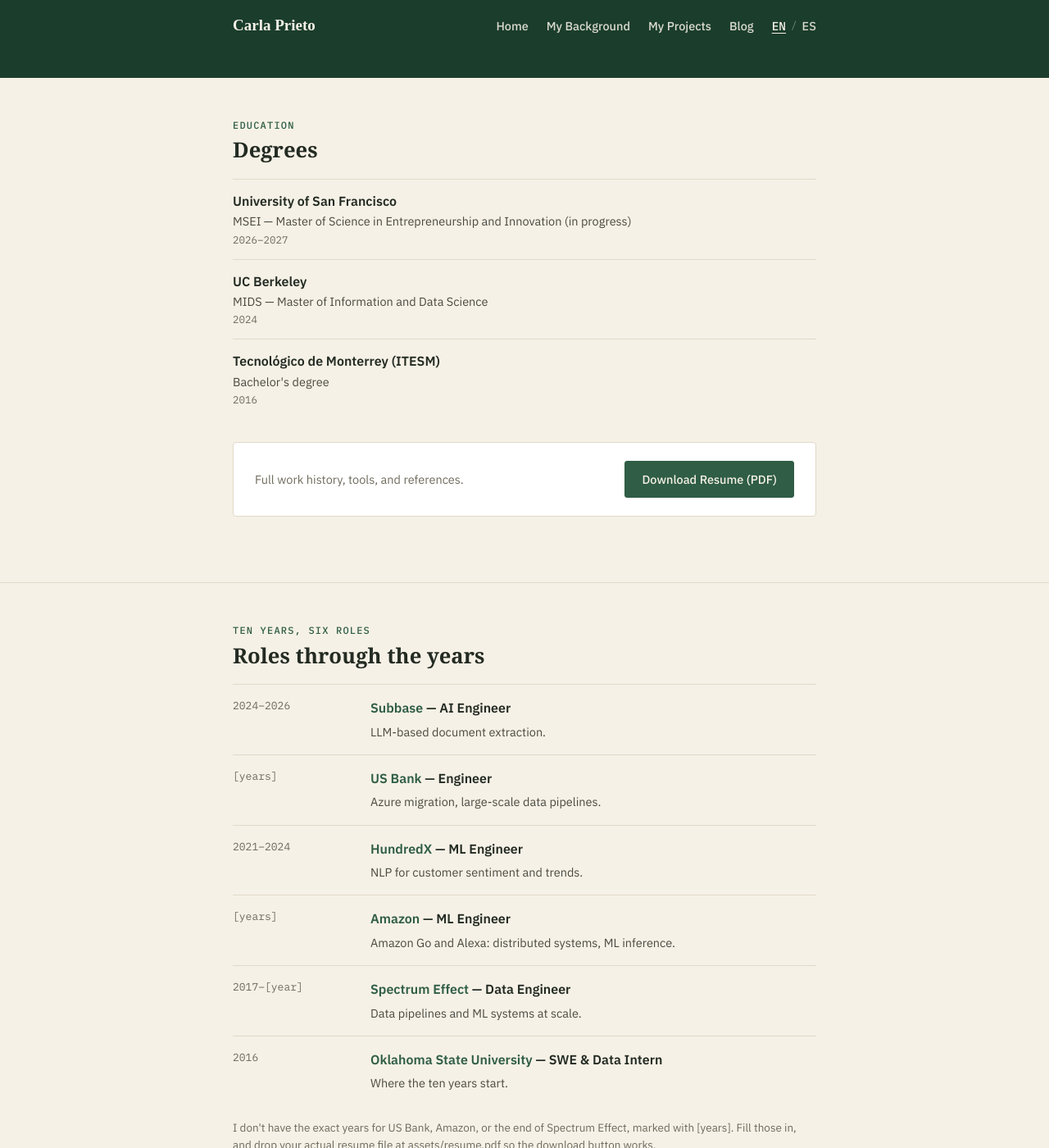
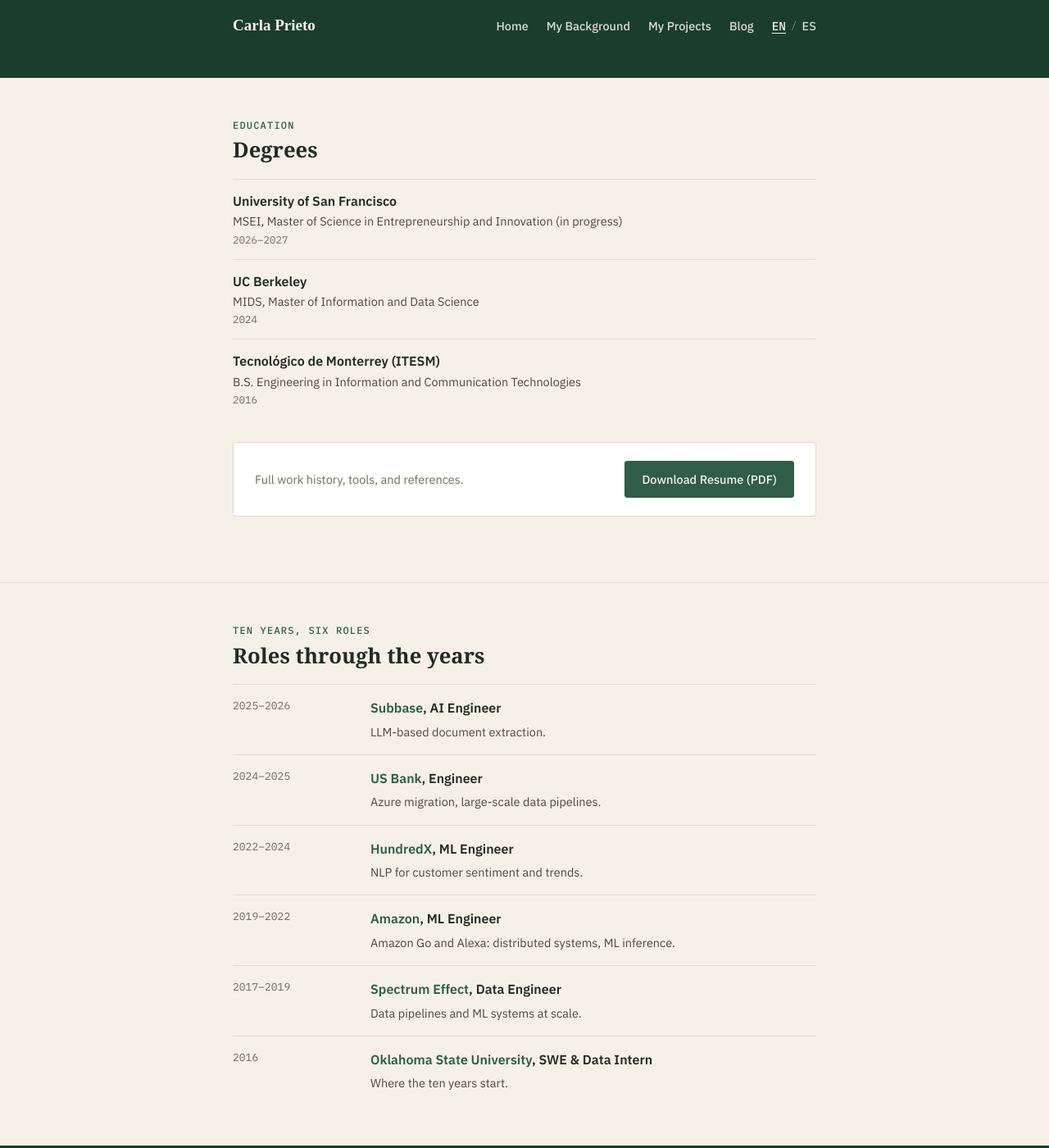
Before and after one commit to Carla08/carlaprieto-com, a Jekyll site: the page built from background.html, in a window 1280 px wide and 1400 px high, scrolled down 205 px. Shown: the whole window at 82% size. Built offline with Jekyll 4.4.1, drawn with Linux system fonts in a browser that asks for light colours; some web fonts are replaced; some of the changed text lies outside the part shown.

Commit message:
Fill in exact role years, remove em dashes, update ITESM degree

```diff
--- a/background.html
+++ b/background.html
@@ -22,17 +22,17 @@
 
     <div class="edu-item">
       <div class="school">University of San Francisco</div>
-      <div class="degree">MSEI &mdash; Master of Science in Entrepreneurship and Innovation (in progress)</div>
+      <div class="degree">MSEI, Master of Science in Entrepreneurship and Innovation (in progress)</div>
       <div class="when mono">2026&ndash;2027</div>
     </div>
     <div class="edu-item">
       <div class="school">UC Berkeley</div>
-      <div class="degree">MIDS &mdash; Master of Information and Data Science</div>
+      <div class="degree">MIDS, Master of Information and Data Science</div>
       <div class="when mono">2024</div>
     </div>
     <div class="edu-item">
       <div class="school">Tecnológico de Monterrey (ITESM)</div>
-      <div class="degree">Bachelor's degree</div>
+      <div class="degree">B.S. Engineering in Information and Communication Technologies</div>
       <div class="when mono">2016</div>
     </div>
 
@@ -49,48 +49,46 @@
     <h2>Roles through the years</h2>
 
     <div class="exp-item">
-      <div class="when mono">2024&ndash;2026</div>
+      <div class="when mono">2025&ndash;2026</div>
       <div>
-        <div class="role"><span class="company">Subbase</span> &mdash; AI Engineer</div>
+        <div class="role"><span class="company">Subbase</span>, AI Engineer</div>
         <div class="achievement">LLM-based document extraction.</div>
       </div>
     </div>
     <div class="exp-item">
-      <div class="when mono">[years]</div>
+      <div class="when mono">2024&ndash;2025</div>
       <div>
-        <div class="role"><span class="company">US Bank</span> &mdash; Engineer</div>
+        <div class="role"><span class="company">US Bank</span>, Engineer</div>
         <div class="achievement">Azure migration, large-scale data pipelines.</div>
       </div>
     </div>
     <div class="exp-item">
-      <div class="when mono">2021&ndash;2024</div>
+      <div class="when mono">2022&ndash;2024</div>
       <div>
-        <div class="role"><span class="company">HundredX</span> &mdash; ML Engineer</div>
+        <div class="role"><span class="company">HundredX</span>, ML Engineer</div>
         <div class="achievement">NLP for customer sentiment and trends.</div>
       </div>
     </div>
     <div class="exp-item">
-      <div class="when mono">[years]</div>
+      <div class="when mono">2019&ndash;2022</div>
       <div>
-        <div class="role"><span class="company">Amazon</span> &mdash; ML Engineer</div>
+        <div class="role"><span class="company">Amazon</span>, ML Engineer</div>
         <div class="achievement">Amazon Go and Alexa: distributed systems, ML inference.</div>
       </div>
     </div>
     <div class="exp-item">
-      <div class="when mono">2017&ndash;[year]</div>
+      <div class="when mono">2017&ndash;2019</div>
       <div>
-        <div class="role"><span class="company">Spectrum Effect</span> &mdash; Data Engineer</div>
+        <div class="role"><span class="company">Spectrum Effect</span>, Data Engineer</div>
         <div class="achievement">Data pipelines and ML systems at scale.</div>
       </div>
     </div>
     <div class="exp-item">
       <div class="when mono">2016</div>
       <div>
-        <div class="role"><span class="company">Oklahoma State University</span> &mdash; SWE &amp; Data Intern</div>
+        <div class="role"><span class="company">Oklahoma State University</span>, SWE &amp; Data Intern</div>
         <div class="achievement">Where the ten years start.</div>
       </div>
     </div>
-
-    <p style="margin-top:16px; font-size:13.5px; color:var(--muted);">I don't have the exact years for US Bank, Amazon, or the end of Spectrum Effect, marked with [years]. Fill those in, and drop your actual resume file at assets/resume.pdf so the download button works.</p>
   </div>
 </section>
```
Also changed, not shown: es/background.html (+14 -16 lines).
